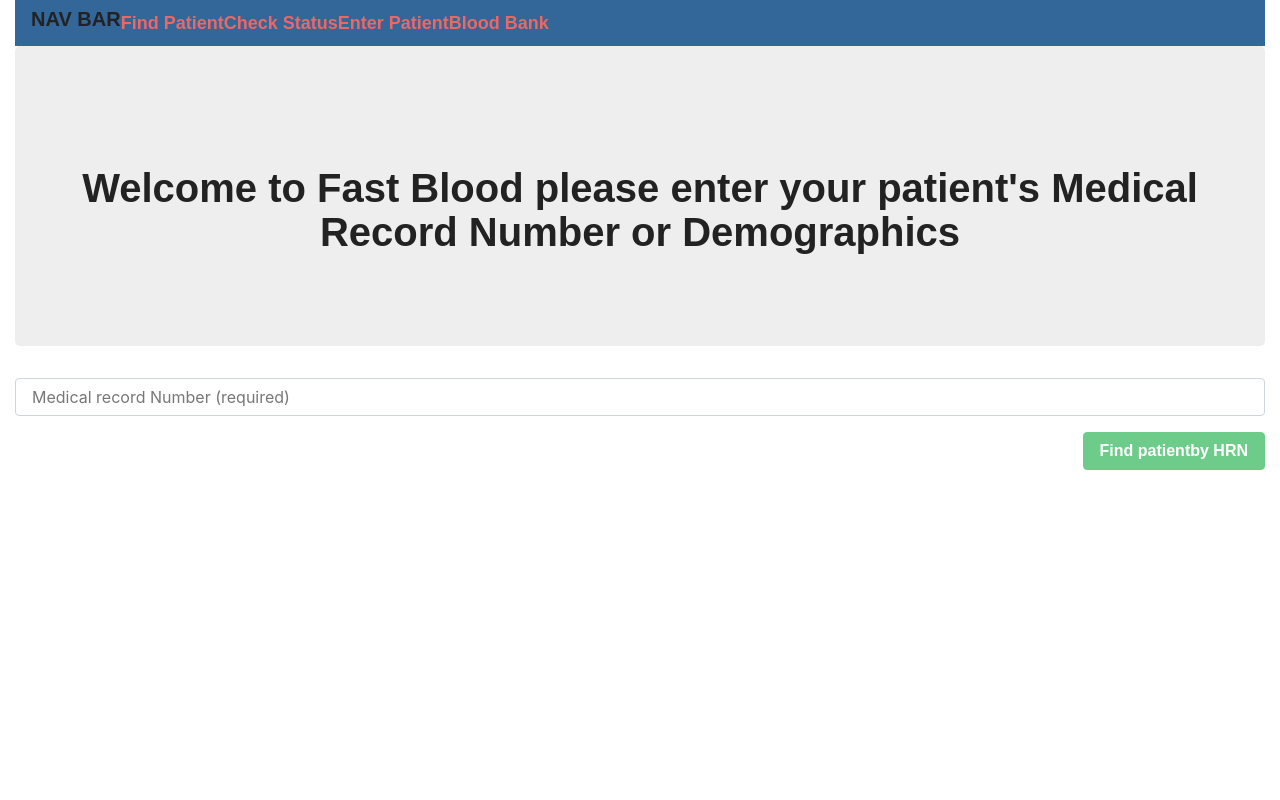
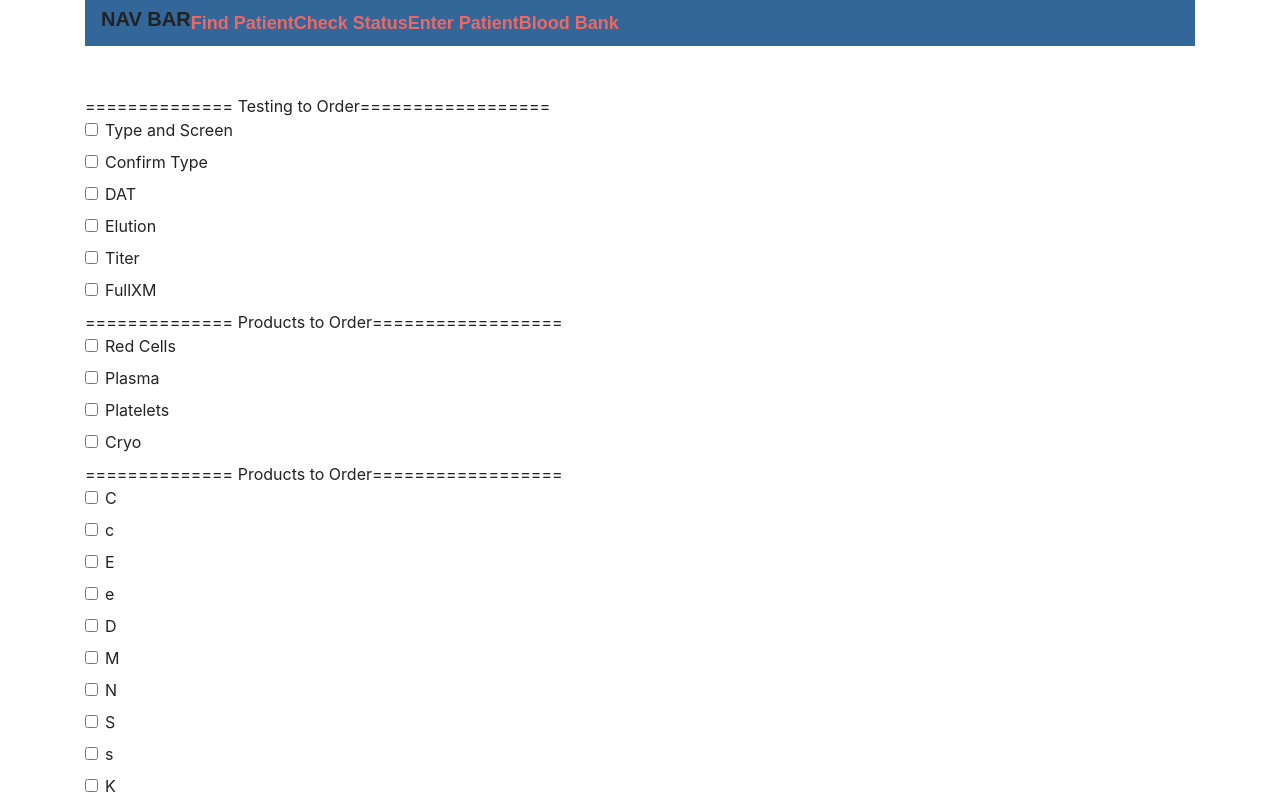
Before and after one commit to DeeFG/Proj3, a React (Create React App) app in the folder client/: page / in a window 1280 px wide. Shown: the top 800 px of the page. Built offline with nearby package versions, Linux system fonts and the light colour scheme; a web font is replaced by a local one.

Commit message:
added testing routes

```diff
--- a/client/src/App.js
+++ b/client/src/App.js
@@ -13,13 +13,11 @@ function App() {
     <Router>
       <div>
         <Switch>
-         <Route exact path="/" component={SearchPatient} />
+         <Route exact path="/" component={BloodBank} />
           <Route exact path="/patient/:id" component={SearchPatient} />
-
           <Route exact path="/newPatient" component ={NewPatient} />
-
           <Route exact path="/patient" component={Staff} />
-          <Route exact path="/updateTesting" component={BloodBank} />
+          <Route exact path="/patient/updateTesting" component={BloodBank} />
           <Route exact path="/updateAntibodyComment" component={BloodBank} />
           <Route exact path="/updateProducts" component={BloodBank} />
           <Route component={NoMatch} />
--- a/client/src/components/Checkbox/index.js
+++ b/client/src/components/Checkbox/index.js
@@ -1,11 +1,12 @@
 import React from "react";
 
-const Checkbox = ({ label, isSelected, onCheckboxChange }) => (
+const Checkbox = ({ label, section, isSelected, onCheckboxChange }) => (
   <div className="form-check">
     <label>
       <input
         type="checkbox"
-        name={label}
+        name={section}
+        value={label}
         checked={isSelected}
         onChange={onCheckboxChange}
         className="form-check-input"
--- a/client/src/components/Nav/index.js
+++ b/client/src/components/Nav/index.js
@@ -10,7 +10,7 @@ function Nav() {
       <Link to="/patient/Testing"> Check Status </Link>
       {/* <Link to="/patient/Products">Where is my Blood?</Link> */}
        <Link to="/newPatient">Enter Patient</Link>
-      <Link to="/bloodbank">Blood Bank</Link>
+      <Link to="/">Blood Bank</Link>
     </nav>
   );
 }
--- a/client/src/components/progressbar/index.js
+++ b/client/src/components/progressbar/index.js
@@ -2,43 +2,61 @@ import React, { Component } from "react";
 import ReactApexChart from "react-apexcharts";
 
 class ProgressRadial extends Component {
+  timerId = null;
+
   constructor(props) {
     super(props);
     this.state = {
       options: {
-            labels: ['TS', '2Type', 'DAT', 'OtherTesting', 'Products'],
+        labels: ["TS", "2Type", "DAT", "OtherTesting", "Products"],
         radialBar: {
           dataLabels: {
             name: {
-                  fontSize: '22px',
+              fontSize: "22px"
             },
             value: {
-                  fontSize: '18px',
+              fontSize: "18px"
             },
             total: {
               show: true,
-                  label: 'Fast Blood',
-                  formatter: function (w) {
+              label: "Fast Blood",
+              formatter: function(w) {
                 // By default this function returns the average of all series. The below is just an example to show the use of custom formatter function
-                    return 249
+                return 249;
               }
             }
           }
         }
       },
-          series: [40, 10, 15, 240, ,10],
+      series: [40, 10, 15, 240, , 10]
+    };
   }
+  componentDidMount() {
+    this.timerId = setInterval(() => {
+      const series = this.state.series;
+
+      series.forEach((item, i) => {
+        series[i] -= 10;
+      });
+
+      this.setState({ series });
+      console.log("Decrementing");
+      console.log(series);
+    }, 500);
   }
-
+  componentWillUnmount() {
+    clearInterval(this.timerId);
+  }
   render() {
     return (
-
-
       <div id="chart">
-            <ReactApexChart options={this.state.options} series={this.state.series} type="radialBar" height="350" />
+        <ReactApexChart
+          options={this.state.options}
+          series={this.state.series}
+          type="radialBar"
+          height="350"
+        />
       </div>
-
-
     );
   }
 }
--- a/client/src/pages/BloodBank.js
+++ b/client/src/pages/BloodBank.js
@@ -1,16 +1,11 @@
 import React, { Component } from "react";
-import Jumbotron from "../components/Jumbotron";
 import API from "../utils/API";
-import { Col, Row, Container } from "../components/Grid";
-import { Input, TextArea, FormBtn } from "../components/Form";
 import Nav from "../components/Nav";
 import Checkbox from "../components/Checkbox";
-import Timer from "../components/timer/index";
 
 const Testing = [
   "Type and Screen",
   "Confirm Type",
-  "ABID",
   "DAT",
   "Elution",
   "Titer",
@@ -18,8 +13,6 @@ const Testing = [
 ];
 const Products = ["Red Cells", "Plasma", "Platelets", "Cryo"];
 const Antibody = [
-  "E",
-  "K",
   "C",
   "c",
   "E",
@@ -41,112 +34,52 @@ const Antibody = [
 
 class Orders extends Component {
   state = {
-    checkboxes: Testing.reduce(
-      (options, option) => ({
-        ...options,
-        [option]: false
-      }),
-      {}
-    ),
-    checkboxes: Products.reduce(
-      (options, option) => ({
-        ...options,
-        [option]: false
-      }),
-      {}
-    ),
-    checkboxes: Antibody.reduce(
-      (options, option) => ({
-        ...options,
-        [option]: false
-      }),
-      {}
-    )
+    id: 1,
+    testsToOrder: [],
+    productsToOrder: [],
+    antibodiesToOrder: []
   };
-
-  // selectAllCheckboxes = isSelected => {
-  //   Object.keys(this.state.checkboxes).forEach(checkbox => {
-  //     // BONUS: Can you explain why we pass updater function to setState instead of an object?
-  //     this.setState(prevState => ({
-  //       checkboxes: {
-  //         ...prevState.checkboxes,
-  //         [checkbox]: isSelected
-  //       }
-  //     }));
-  //   });
-  // };
 
   // selectAll = () => this.selectAllCheckboxes(true);
 
   // deselectAll = () => this.selectAllCheckboxes(false);
 
   handleCheckboxChange = changeEvent => {
-    const { name } = changeEvent.target;
-
-    this.setState(prevState => ({
-      checkboxes: {
-        ...prevState.checkboxes,
-        [name]: !prevState.checkboxes[name]
-      }
-    }));
+    const { name, value } = changeEvent.target;
+    let newVal = this.state[name];
+    if(!newVal.includes(value)){
+      newVal.push(value)
+      this.setState({ [name]: newVal }, ()=> console.log(this.state))
+    } else {
+      newVal = newVal.filter(val => val !== value)
+      this.setState({ [name]: newVal }, ()=> console.log(this.state))
+    }
   };
 
-  handleFormSubmit = formSubmitEvent => {
+  handleFormSubmit = async formSubmitEvent => {
     formSubmitEvent.preventDefault();
 
-    Object.keys(this.state.checkboxes)
-      .filter(checkbox => this.state.checkboxes[checkbox])
-      .forEach(checkbox => {
-        console.log(checkbox, "is selected.");
-        //save informstion to data base
-        // event.preventDefault();
-        // if (
-        //
-        //   this.state.TS &&
-        //   this.state.ConfType &&
-        //   this.state.DAT &&
-        //   this.state.ABID
-        // ) {
-        //   API.saveTesting({
-        //     FirstName: this.state.FirstName,
-        //     LastName: this.state.LastName,
-        //     birth: this.state.birth,
-        //     Gender: this.state.Gender
-        //   })
-        //     .then(res => this.loadPatient())
-        //     .catch(err => console.log(err));
-        // }
+    console.log("Here");
+    const testResponse = await API.createTesting(this.state.id, this.state.testsToOrder)
+    const prodResponse = await API.createProducts(this.state.id, this.state.productsToOrder)
+    const antiResponse = await API.createAntibodyComment(this.state.id, this.state.antibodiesToOrder)
+    console.log(testResponse)
 
-        // updat progress bar
-        // var chart = new ApexCharts(el, options);
-        // chart.updateSeries([{
-        //   data: [32, 44, 31, 41, 22]
-        // }])
-        // // example of series in another format
-        // chart.updateSeries([{
-        //   data: [{
-        //     x: "02-02-2002",
-        //     y: 44
-        //   }, {
-        //     x: "12-02-2002",
-        //     y: 51
-        //   }]
-        // }])
-      });
   };
 
-  createCheckbox = option => (
+  createCheckbox = (option, section) => (
     <Checkbox
       label={option}
-      isSelected={this.state.checkboxes[option]}
+      section={section}
+      isSelected={this.state[section].includes(option)}
       onCheckboxChange={this.handleCheckboxChange}
       key={option}
     />
   );
 
-  createCheckboxesTesting = () => Testing.map(this.createCheckbox);
-  createCheckboxesProducts = () => Products.map(this.createCheckbox);
-  createCheckboxesAntibody = () => Antibody.map(this.createCheckbox);
+  createCheckboxesTesting = () => Testing.map(test => this.createCheckbox(test, "testsToOrder"));
+  createCheckboxesProducts = () => Products.map(prod => this.createCheckbox(prod, "productsToOrder"));
+  createCheckboxesAntibody = () => Antibody.map(anti => this.createCheckbox(anti, "antibodiesToOrder"));
 
   render() {
     return (
@@ -155,13 +88,12 @@ class Orders extends Component {
         <div className="row mt-5">
           <div className="col-sm-12">
             <form onSubmit={this.handleFormSubmit}>
-            ============== Testing to Order==================
+              ============== Testing to Order==================
               {this.createCheckboxesTesting()}
-            ==============  Products to Order==================
 
+              ============== Products to Order==================
               {this.createCheckboxesProducts()}
-              ==============  Products to Order==================
-
+              ============== Products to Order==================
               {this.createCheckboxesAntibody()}
               ================================
               <div className="form-group mt-2">
@@ -178,8 +110,9 @@ class Orders extends Component {
 }
 export default Orders;
 
-
-{/*  update profgerss bar  */}
+{
+  /*  update profgerss bar  */
+}
 
 // function updateProgress(){
 
@@ -190,7 +123,6 @@ export default Orders;
 //     data: [10]
 //   });
 
-
 // function updateTimer(){
 //   this.timer = setInterval(() => {
 //     const newCount = this.state.count - 1;
@@ -200,5 +132,4 @@ export default Orders;
 //     });
 //   }, 4000);
 
-
 // };
--- a/client/src/pages/SearchPatient.js
+++ b/client/src/pages/SearchPatient.js
@@ -1,8 +1,7 @@
 import React, { Component } from "react";
-import DeleteBtn from "../components/DeleteBtn";
 import Jumbotron from "../components/Jumbotron";
 import API from "../utils/API";
-import { Link, Redirect } from "react-router-dom";
+import { Redirect } from "react-router-dom";
 import { Col, Row, Container } from "../components/Grid";
 import { Input, TextArea, FormBtn } from "../components/Form";
 import Nav from "../components/Nav/index";
--- a/client/src/pages/Staff.js
+++ b/client/src/pages/Staff.js
@@ -1,11 +1,7 @@
 import React, { Component } from "react";
-import DeleteBtn from "../components/DeleteBtn";
 import Jumbotron from "../components/Jumbotron";
 import API from "../utils/API";
-import { Link } from "react-router-dom";
 import { Col, Row, Container } from "../components/Grid";
-import { List, ListItem } from "../components/List";
-import { Input, TextArea, FormBtn } from "../components/Form";
 import ProgressRadial from "../components/progressbar/index";
 import Nav from "../components/Nav/index";
 import Footer from "../components/Footer";
--- a/client/src/utils/API.js
+++ b/client/src/utils/API.js
@@ -11,14 +11,18 @@ export default {
   getPatient: function(){
     return axios.get("/");
   },
-  createTesting: function(updateTesting){
-    return axios.post("/api/:id/updateTesting", updateTesting);
+
+  getLists: function(){
+    return axios.get("/orderList")
   },
-  createAntibodyComment: function(updateAntibodyComment){
-    return axios.post("/api/:id/updateAntibodyComment", updateAntibodyComment);
+  createTesting: function(id, updateTesting){
+    return axios.post("/api/" + id+ "/updateTesting", updateTesting);
   },
-  createProducts: function(updateProducts){
-    return axios.post("/api/:id/updateProducts",updateProducts);
+  createAntibodyComment: function(id, updateAntibodyComment){
+    return axios.post("/api/"+id+"/updateAntibodyComment", updateAntibodyComment);
+  },
+  createProducts: function(id, updateProducts){
+    return axios.post("/api/"+id+"/updateProducts",updateProducts);
   },
 
 };
```
Also changed, not shown: 1 other file (tests, documents, lock files or other folders). Lines whose indentation alone changed are shown as unchanged.
